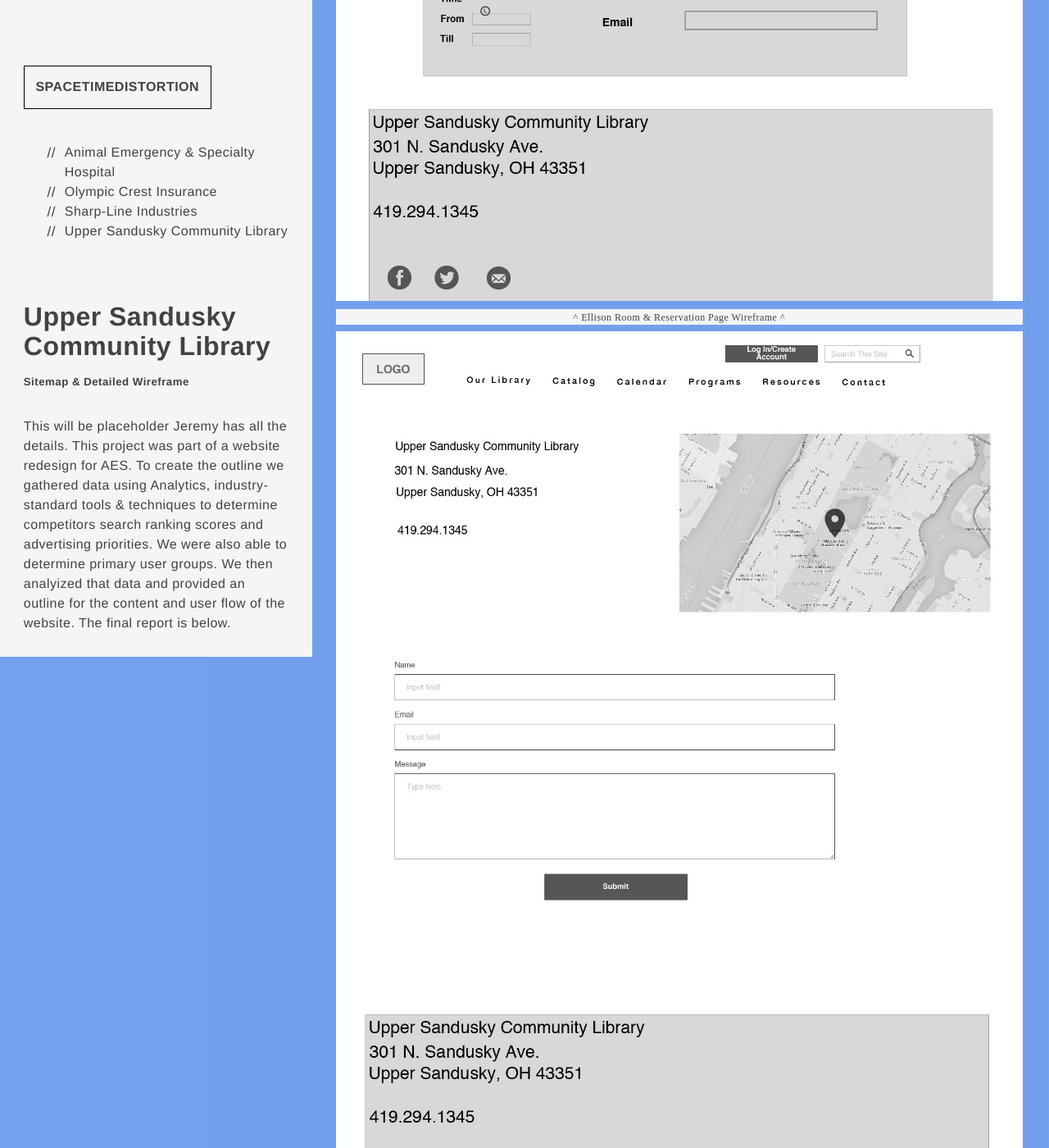
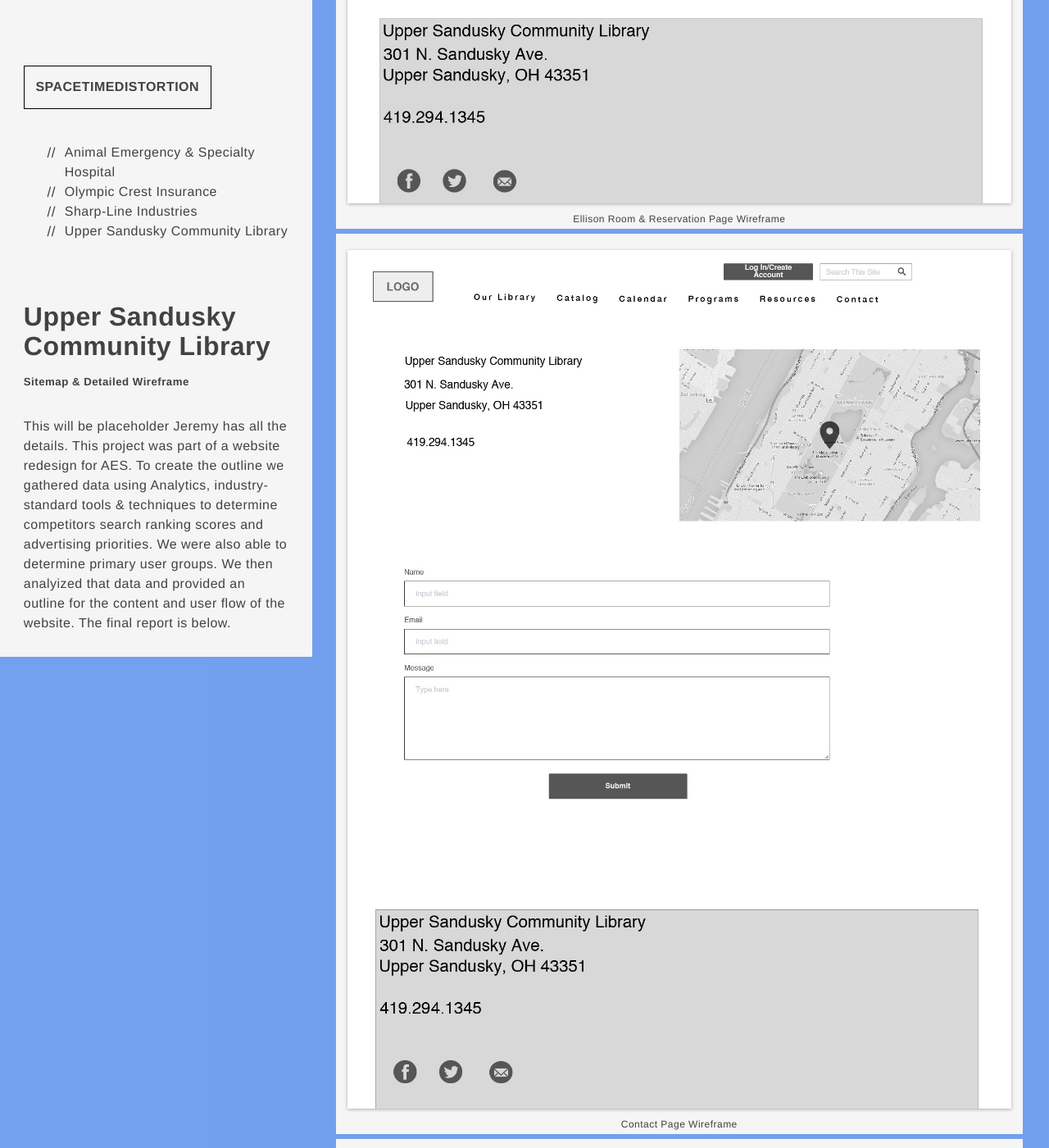
Before and after one commit to alexnickerson/alexnickerson.github.io, a Jekyll site: the page built from _case-studies/Upper Sandusky Community Library.md, in a window 1280 px wide and 1400 px high, scrolled down 5330 px. Shown: the whole window at 82% size. Built offline with Jekyll 4.4.1, drawn with Linux system fonts in a browser that asks for light colours; some of the changed text lies outside the part shown.

Commit message:
image handling - styles

```diff
--- a/_case-studies/Upper Sandusky Community Library.md
+++ b/_case-studies/Upper Sandusky Community Library.md
@@ -11,19 +11,19 @@
 ---
 
 ![Upper Sandusky County Library Wireframe - Home](/img/USCL/0.jpg)
-<div class="caption">^ Home Page Wireframe ^</div>
+<div class="caption">Home Page Wireframe</div>
 
 ![Upper Sandusky County Library Wireframe - Catalog Search](/img/USCL/catalog_search.jpg)
-<div class="caption">^ Catalog Search Wireframe ^</div>
+<div class="caption">Catalog Search Wireframe</div>
 
 ![Upper Sandusky County Library Wireframe - Calendar](/img/USCL/calendar.jpg)
-<div class="caption">^ Calendar Page Wireframe ^</div>
+<div class="caption">Calendar Page Wireframe</div>
 
 ![Upper Sandusky County Library Wireframe - Ellison Room](/img/USCL/ellison.jpg)
-<div class="caption">^ Ellison Room & Reservation Page Wireframe ^</div>
+<div class="caption">Ellison Room & Reservation Page Wireframe</div>
 
 ![Upper Sandusky County Library Wireframe - Contact](/img/USCL/contact.jpg)
-<div class="caption">^ Contact Page Wireframe ^</div>
+<div class="caption">Contact Page Wireframe</div>
 
 ![Upper Sandusky County Library Sitemap](/img/USCL/site_map.jpg)
-<div class="caption">^ Sitemap ^</div>
+<div class="caption">Sitemap</div>
--- a/_sass/_base.scss
+++ b/_sass/_base.scss
@@ -14,6 +14,7 @@
 $small-font-size:  $base-font-size * 0.875;
 $base-line-height: 1.5;
 $caption-font-size: .75em;
+$caption_line_height: 2;
 
 $spacing-unit:     30px;
 $horizontal-spacing-unit:       50px;
--- a/_sass/_layout.scss
+++ b/_sass/_layout.scss
@@ -46,18 +46,49 @@
 & img {
 margin-top: .33em;
 max-width: 100%;
-//border: 2px solid $text-color;
+position:relative;
+-webkit-box-shadow:0 1px 4px rgba(0, 0, 0, 0.3), 0 0 40px rgba(0, 0, 0, 0.1) inset;
+-moz-box-shadow:0 1px 4px rgba(0, 0, 0, 0.3), 0 0 40px rgba(0, 0, 0, 0.1) inset;
+box-shadow:0 1px 4px rgba(0, 0, 0, 0.3), 0 0 40px rgba(0, 0, 0, 0.1) inset;
+&:before, &:after
+{
+content:"";
+position:absolute;
+z-index:-1;
+-webkit-box-shadow:0 0 20px rgba(0,0,0,0.8);
+-moz-box-shadow:0 0 20px rgba(0,0,0,0.8);
+box-shadow:0 0 20px rgba(0,0,0,0.8);
+top:50%;
+bottom:0;
+left:10px;
+right:10px;
+-moz-border-radius:100px / 10px;
+border-radius:100px / 10px;
+		}
+&:after
+{
+right:10px;
+left:auto;
+-webkit-transform:skew(8deg) rotate(3deg);
+-moz-transform:skew(8deg) rotate(3deg);
+-ms-transform:skew(8deg) rotate(3deg);
+-o-transform:skew(8deg) rotate(3deg);
+transform:skew(8deg) rotate(3deg);
+		}
 	}
 & p {
+padding: calc(.5vw + .5em);
+padding-bottom: 0;
+background-color: $white;
 // padding-top: .25em;
 // padding-bottom: .25em;
 //background-color: $white;
 	}
 & div.caption {
-font-family: serif;
-margin-top: .25em;
-margin-bottom: .25em;
-padding-top: .125em;
+//font-family: serif;
+//margin-top: .25em;
+margin-bottom: .5em;
+//padding-top: .125em;
 background-color: $white;
 	}
 }
--- a/_sass/_typography.scss
+++ b/_sass/_typography.scss
@@ -65,4 +65,5 @@
 text-align: center;
 vertical-align: middle;
 font-size: $caption_font_size;
+line-height: $caption_line_height;
 }
```
Also changed, not shown: _case-studies/AES.md (+1 -0 lines).
